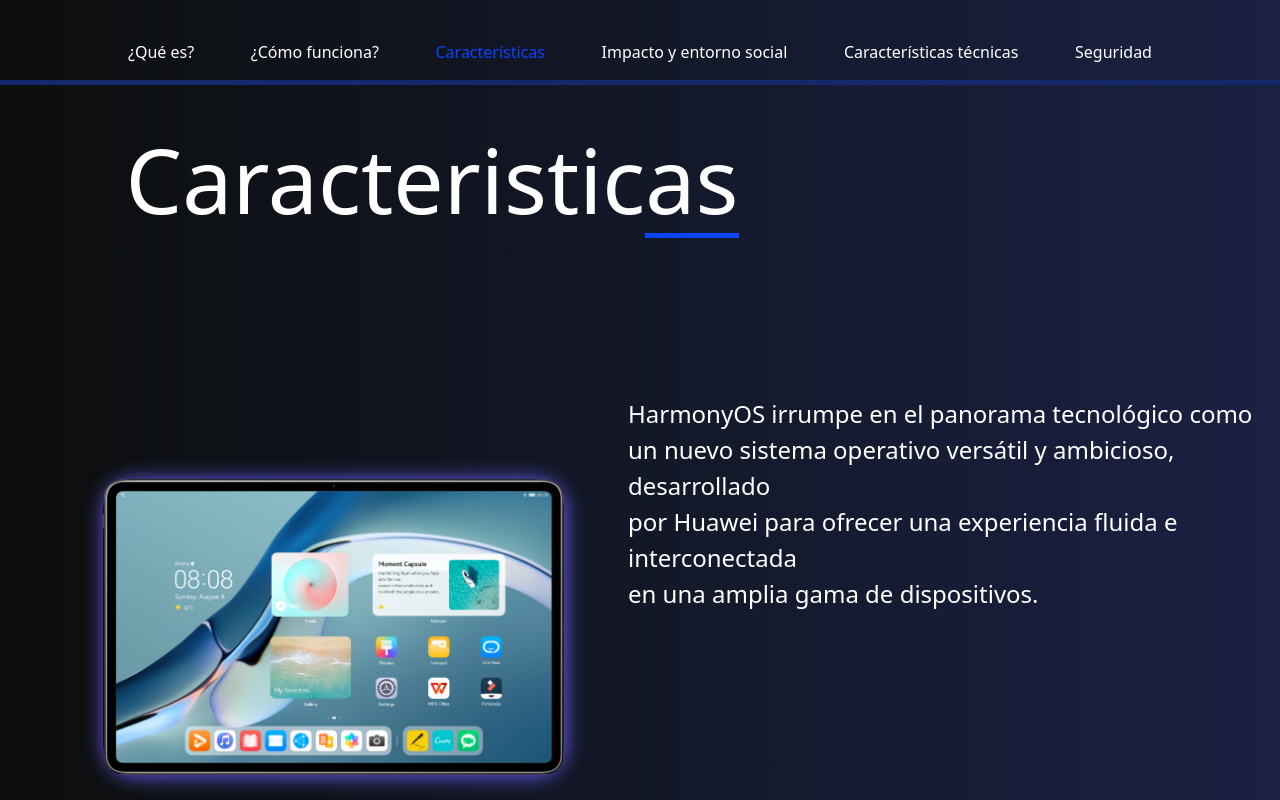
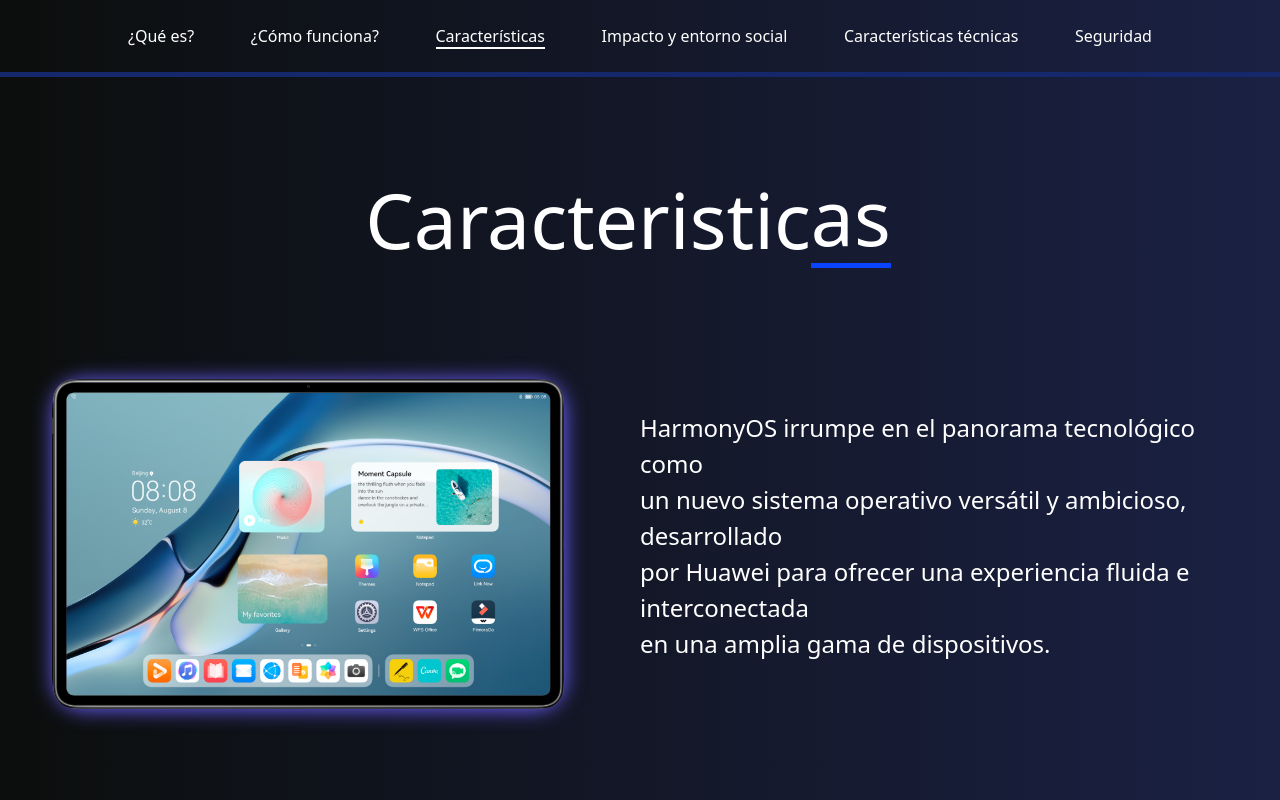
Before and after one commit to Emili0dg/SISOP-PIA, a plain HTML site: page caracteristicas.html in a window 1280 px wide. Shown: the top 800 px of the page. Drawn offline with nearby package versions, Linux system fonts and the light colour scheme.

Commit message:
cambios en vistas

```diff
--- a/caracteristicas.html
+++ b/caracteristicas.html
@@ -19,9 +19,9 @@
 
     <nav>
         <ul class="lista-nav">
-            <li><a href="">¿Qué es?</a></li>
+            <li><a href="quees.html">¿Qué es?</a></li>
             <li><a href="">¿Cómo funciona?</a></li>
-            <li ><a href="" style="color: #0B44FF;">Características</a></li>
+            <li><a href="" style="border-bottom: 2px solid white;">Características</a></li>
             <li><a href="">Impacto y entorno social</a></li>
             <li><a href="">Características técnicas</a></li>
             <li><a href="">Seguridad</a></li>
@@ -31,25 +31,25 @@
     <section>
         <div class="container-flui">
             <div class="row main-box">
-                <div class="col-6 imagen">
+              <div class="col-12 d-flex align-items-center justify-content-center">
+                <div class="titulo">
+                  <h1>Caracteristic</h1><h1 class="linea">as</h1>
+                </div>
+              </div>
+              <div class="col-6 d-flex align-items-center justify-content-center imagen">
                   <div class="borde-img">
-
-
                     <img class="w-100" style=" border-radius: 15px;" src="images/harmonyostableta.png" alt="">
                   </div>
-
               </div>
-                <div class="col-6 main-desc">
-                    <div class="d-flex"><h1>Caracteristic</h1><h1 class="linea">as</h1></div>
+              <div class="col-6 d-flex align-items-center justify-content-center main-desc">
                   <p>HarmonyOS irrumpe en el panorama tecnológico como<br> un nuevo sistema operativo versátil y ambicioso, desarrollado<br> por Huawei para ofrecer una experiencia fluida e interconectada<br> en una amplia gama de dispositivos.</p>
-
-
               </div>
             </div>
         </div>
 
 
-        <div class="container">
+        <div class="container-fluid tabla">
+          <div>
             <div class="section">
             <div class="section-content">
               <div class="section-title">Flexibilidad<br> y adaptabilidad</div>
@@ -90,8 +90,7 @@
               </div>
               <img src="images/harmonyrendimiento.jpg" class="section-image">
             </div>
-
-
+          </div>
         </div>
     </section>
 </body>
--- a/css/caracteristicas.css
+++ b/css/caracteristicas.css
@@ -4,20 +4,22 @@ body{
 }
 
 .main-box{
-    height: 98vh;
     width: 100%;
-    display: flex;
-    align-items: center;
-    justify-content: center;
+    height: 100vh;
 }
 
 .home{
     position: fixed;
     width: 100%;
-    height: 98vh;
+    bottom: 1px;
     display: flex;
     align-items: end;
     justify-content: initial;
+}
+
+html{
+    scrollbar-width: thin;
+    scrollbar-color: #4c4a80 #f0f0f0;
 }
 
 /* ANIMACIÓN CASA FLOTANTE */
@@ -42,21 +44,23 @@ body{
 
 /* NAV */
 nav{
-    position: asbolute;
+    position: fixed;
     top: 0;
     left: 0;
     width: 100%;
     padding-left: 10%;
     padding-right: 10%;
     border-bottom: 5px solid #16286c;
+    background: linear-gradient(to right, #0c0e0d, #1a2143);
+    z-index: 999;
 }
 
 .lista-nav{
     display: flex;
     align-items: center;
     justify-content: space-between;
-    margin-top: 5vh;
-    margin-bottom: 2vh;
+    margin-top: 3vh;
+    margin-bottom: 3vh;
     padding: 0;
 }
 
@@ -70,22 +74,21 @@ nav{
 }
 
 /* INTRODUCCIÓN */
-.main-desc{
-    padding-left: 0% !important;
-    margin-bottom: 25vh;
-
+.titulo{
+    display: flex;
+    justify-content: center;
+    align-items: center;
 }
 
-.main-desc h1{
+.titulo h1{
     color: white;
-    font-size: 7vw;
-    text-align: left;
+    font-size: 6vw;
+    position: relative;
+    top: 10vh;
 }
 
 .main-desc p{
     color: white;
-    margin-top: -50px;
-
     font-size: 24px;
 }
 
@@ -101,56 +104,51 @@ nav{
     font-size: 20px;
 }
 
-.d-flex h1{
-    justify-content: center;
-}
-
 /* IMAGEN */
 .imagen{
     padding-left: 5% !important;
     padding-right: 5% !important;
-
 }
 
 .borde-img{
-
     box-shadow: 1px 1px 20px 0px #6c5fff;
     border-radius: 31px;
-    margin-top: 300px;
-    width: 90%;
-    margin-left: 10%;
+    display: flex;
+    align-items: center;
+    justify-content: center;
 }
 
 .linea{
     border-bottom: 5px solid #0B44FF;
-
-
 }
-
-.d-flex{
-    justify-content: flex-start;
-    margin-bottom: 200px;
-    margin-left: -80%;
-}
-
-
 
 .container {
     max-width: 900px;
     margin: auto;
     padding: 20px;
 }
+
+.tabla{
+    height: 100vh;
+    padding-left: 5% !important;
+    padding-right: 5% !important;
+    display: flex;
+    align-items: center;
+    justify-content: center;
+}
+
 .section {
     display: flex;
     justify-content: space-between;
     align-items: center;
     padding: 20px 0;
     border-top: 2px solid #2F3D68;
+}
 
-  }
 .section:last-child {
     border-bottom: 2px solid #2F3D68;
 }
+
 .section-content {
     display: flex;
     flex-direction: row;
@@ -159,19 +157,21 @@ nav{
     color: white;
     font-size: 18px;
 }
+
 .section-title {
     color: white;
-    font-size: 1.2em;
     font-weight: bold;
     margin-right: 20px;
     min-width: 150px; /* Ajusta este ancho según lo necesites */
 }
+
 .section-description {
     flex: 1;
+    font-size: smaller;
 }
+
 .section-image {
-    max-width: 200px;
-    max-height: 150px;
+    width: 10%;
 }
 
 .linea{
--- a/css/quees.css
+++ b/css/quees.css
@@ -15,7 +15,7 @@ body{
 .home{
     position: fixed;
     width: 100%;
-    height: 98vh;
+    bottom: 1px;
     display: flex;
     align-items: end;
     justify-content: initial;
```
Also changed, not shown: quees.html (+2 -2 lines). Lines whose indentation alone changed are shown as unchanged.
